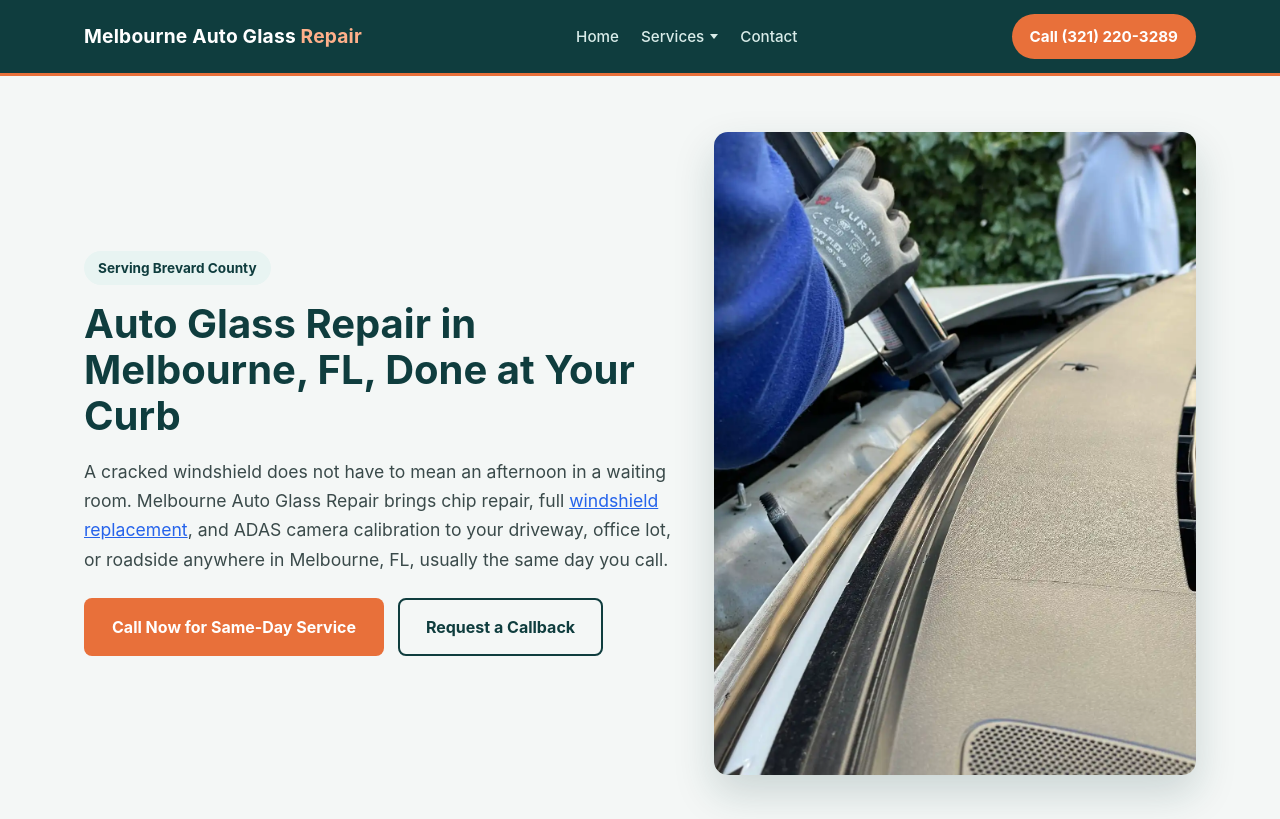
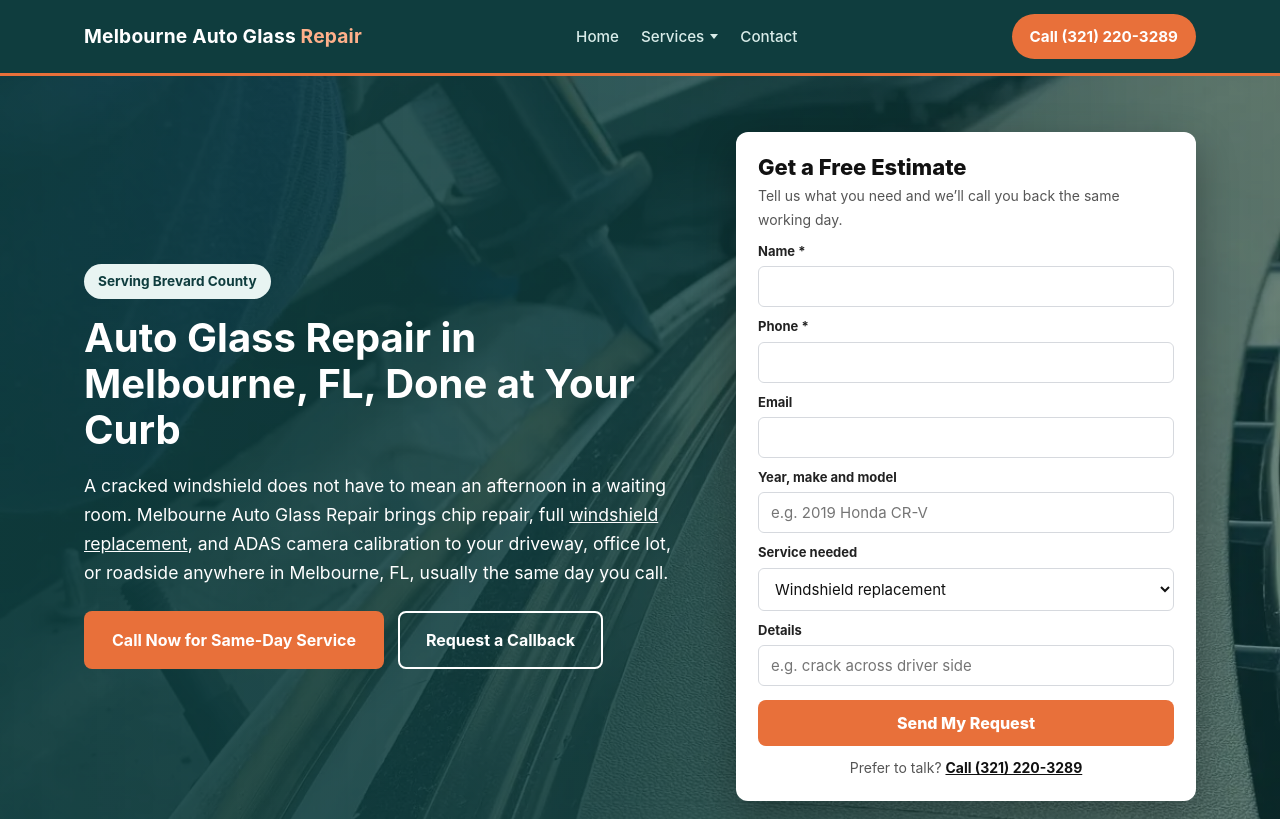
Before and after one commit to iDevRM/auto-glass-repair-melbourne-fl, a plain HTML site: page index.html in a window 1280 px wide. Shown: the top 819 px of the page. Drawn offline with Linux system fonts and the light colour scheme.

Commit message:
Home page header: background photo + quote form
Added a form for free estimates in the hero section.

```diff
--- a/index.html
+++ b/index.html
@@ -66,6 +66,26 @@
   ]
 }
 </script>
+<style>/* home hero form + photo */
+.lg-form{background:#fff;color:#1a1a1a;border-radius:12px;padding:22px;box-shadow:0 14px 40px rgba(0,0,0,.3);text-align:left;max-width:460px;width:100%;justify-self:end}
+.lg-form h2{font-size:22px;font-weight:800;color:#111;margin:0 0 4px;line-height:1.2}
+.lg-form .lg-note{font-size:14px;color:#555;margin:0 0 10px}
+.lg-form label{display:block;font-size:13px;font-weight:700;color:#222;margin:9px 0 4px}
+.lg-form input,.lg-form select{width:100%;box-sizing:border-box;padding:10px 12px;border:1px solid #d6d9de;border-radius:6px;font-size:15px;font-family:inherit;background:#fff;color:#111}
+.lg-form button{width:100%;margin-top:14px;background:rgb(232, 112, 58);color:#fff;border:0;border-radius:8px;padding:13px;font-size:16px;font-weight:800;cursor:pointer;font-family:inherit}
+.lg-form button:hover{filter:brightness(.92)}
+.lg-form .lg-alt{text-align:center;font-size:14px;margin:10px 0 0;color:#555}
+.lg-form .lg-alt a{color:#111;font-weight:700}
+.lg-grid{display:grid !important;grid-template-columns:1.15fr .85fr;gap:40px;align-items:center;text-align:left}
+.lg-form form{background:none !important;border:0 !important;padding:0 !important;box-shadow:none !important;margin:0 !important;max-width:none !important}
+.hero > .lg-form{align-self:center;justify-self:start;margin:48px 5% 48px 24px}
+.hero p:not([class*=phone]) a:not([class]){color:#fff;text-decoration:underline}
+.lg-form .lg-alt a{color:#111 !important}
+@media (max-width:860px){.hero > .lg-form{margin:0 5% 40px;justify-self:stretch;width:auto} .lg-grid{grid-template-columns:1fr !important} .lg-form{justify-self:stretch;max-width:none}}
+.lg-dark h1,.lg-dark h1 *,.lg-dark p:not(.lg-note):not(.lg-alt):not(.form-note):not(.form-alt),.lg-dark li,.lg-dark .lead,.lg-dark .lede{color:#fff !important}
+.lg-dark p:not(.lg-alt):not(.form-alt) a:not(.btn){color:#fff !important;text-decoration:underline}
+.lg-dark .btn-secondary,.lg-dark .btn-ghost,.lg-dark .btn-outline{color:#fff !important;border-color:#fff !important;background:transparent !important}
+</style>
 </head>
 <body>
 <nav class="site-nav">
@@ -90,7 +110,7 @@
 <a class="nav-call" href="tel:+13212203289">Call (321) 220-3289</a>
 </div>
 </nav>
-<header class="hero">
+<header class="hero lg-dark" style="background:linear-gradient(90deg,rgba(15,61,62,0.93) 0%,rgba(15,61,62,0.84) 50%,rgba(15,61,62,0.62) 100%),url('images/auto-glass-technician-melbourne.webp') center/cover no-repeat;">
 <div class="container hero-grid">
 <div>
 <span class="hero-badge">Serving Brevard County</span>
@@ -101,9 +121,34 @@
 <a class="btn btn-secondary" href="contact.html">Request a Callback</a>
 </div>
 </div>
-<div class="hero-image">
-<img alt="Auto glass technician repairing a windshield in Melbourne, FL" height="1599" src="images/auto-glass-technician-melbourne.webp" width="1200"/>
-</div>
+<div class="lg-form">
+      <h2>Get a Free Estimate</h2>
+      <p class="lg-note">Tell us what you need and we&rsquo;ll call you back the same working day.</p>
+      <form action="https://formspree.io/f/mqergwpy" method="POST">
+        <input type="hidden" name="_subject" value="New Lead &mdash; Melbourne Auto Glass Repair (Home Page)">
+        <label for="lg-name">Name *</label>
+        <input type="text" id="lg-name" name="name" autocomplete="name" required>
+        <label for="lg-phone">Phone *</label>
+        <input type="tel" id="lg-phone" name="phone" autocomplete="tel" required>
+        <label for="lg-email">Email</label>
+        <input type="email" id="lg-email" name="email" autocomplete="email">
+        <label for="lg-vehicle">Year, make and model</label>
+        <input type="text" id="lg-vehicle" name="vehicle" placeholder="e.g. 2019 Honda CR-V">
+        <label for="lg-service">Service needed</label>
+        <select id="lg-service" name="service">
+          <option>Windshield replacement</option>
+          <option>Chip or crack repair</option>
+          <option>Side or rear window</option>
+          <option>ADAS camera calibration</option>
+          <option>Not sure</option>
+        </select>
+        <label for="lg-details">Details</label>
+        <input type="text" id="lg-details" name="details" placeholder="e.g. crack across driver side">
+        <input type="text" name="_gotcha" style="display:none" tabindex="-1" autocomplete="off">
+        <button type="submit">Send My Request</button>
+      </form>
+      <p class="lg-alt">Prefer to talk? <a href="tel:+13212203289">Call (321) 220-3289</a></p>
+    </div>
 </div>
 </header>
 <section class="section">
```
